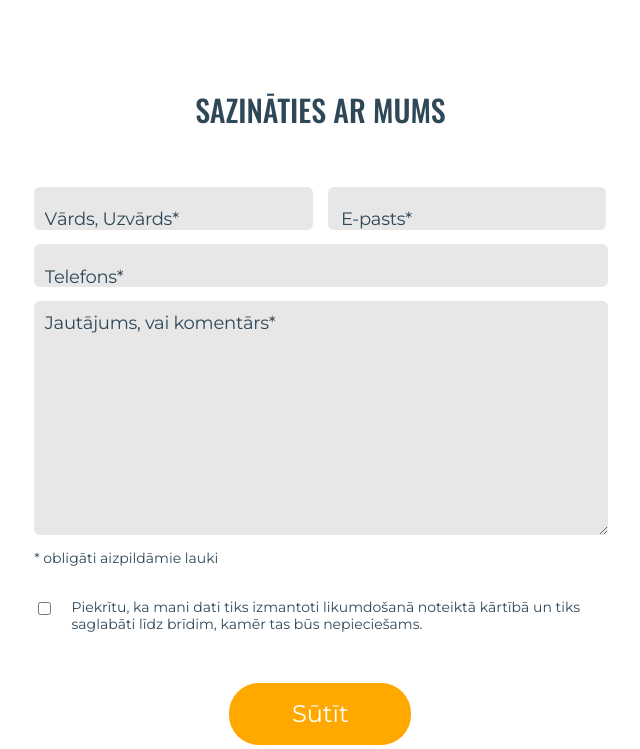
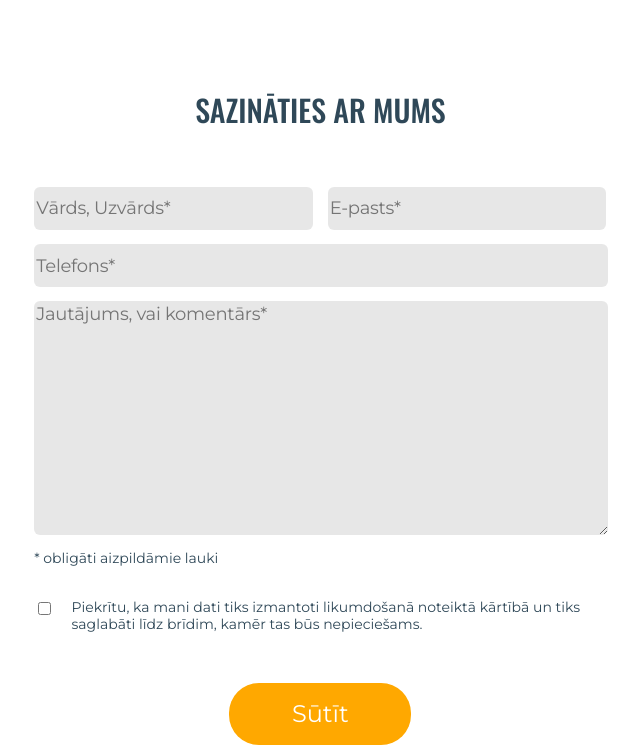
Before and after one commit to AnnaDam/AnnaDam.github.io, a PHP site: page / in a window 1280 px wide. Shown: the part 1828-2577 px from the top of the page, without its empty margins (319-959 px from the left). Run offline with PHP 8.4, Linux system fonts and the light colour scheme.

Commit message:
Update style.css

```diff
--- a/Task_2_Anna_Damberga/assets/css/style.css
+++ b/Task_2_Anna_Damberga/assets/css/style.css
@@ -280,7 +280,7 @@ h3 {
     color: #2F4858;
 }
 
-.mainForm::placeholder {
+ /* .mainForm::placeholder {
     position: absolute;
     margin-left: 2%;
     transform: translateY(50%);
@@ -312,7 +312,7 @@ h3 {
     transform: translateY(40%);
     -webkit-transform: translateY(40%);
     margin-left: 1.5%;
-}
+} */
 
 #name {
     float: left;
```
